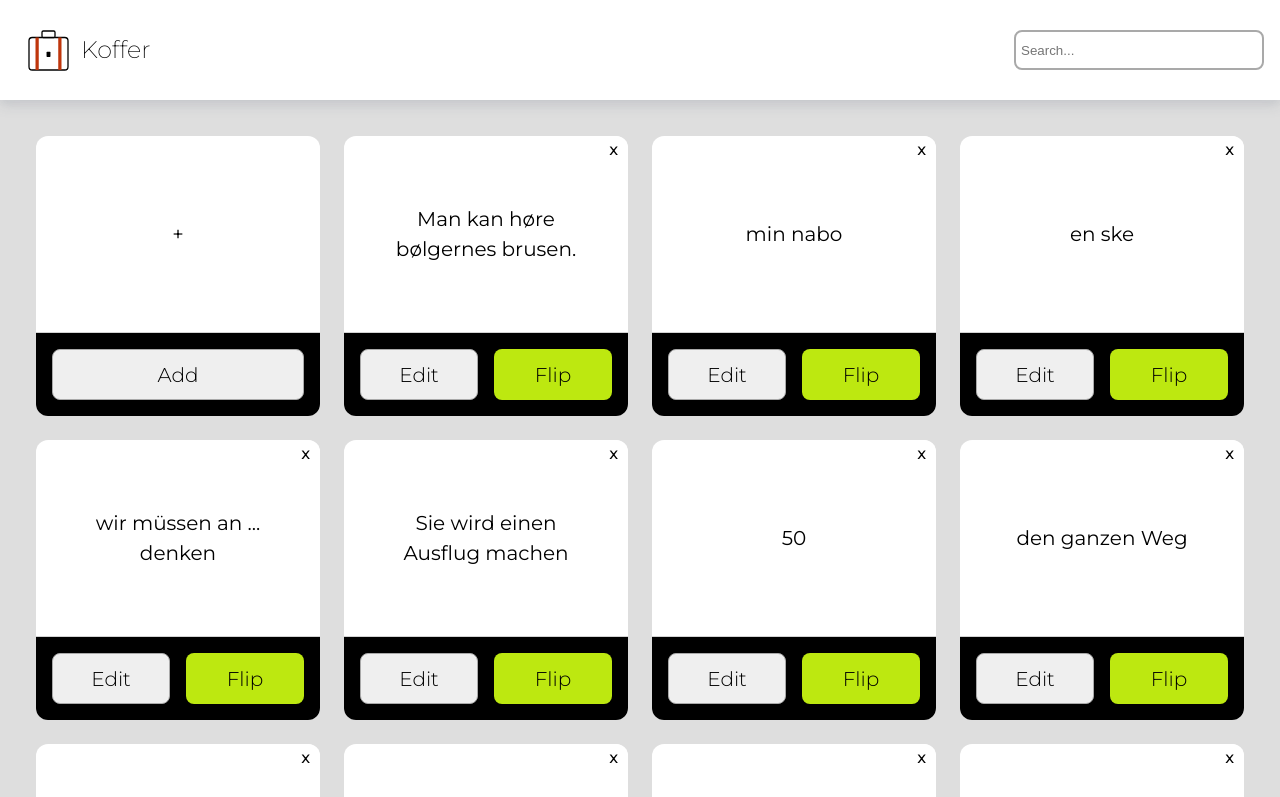
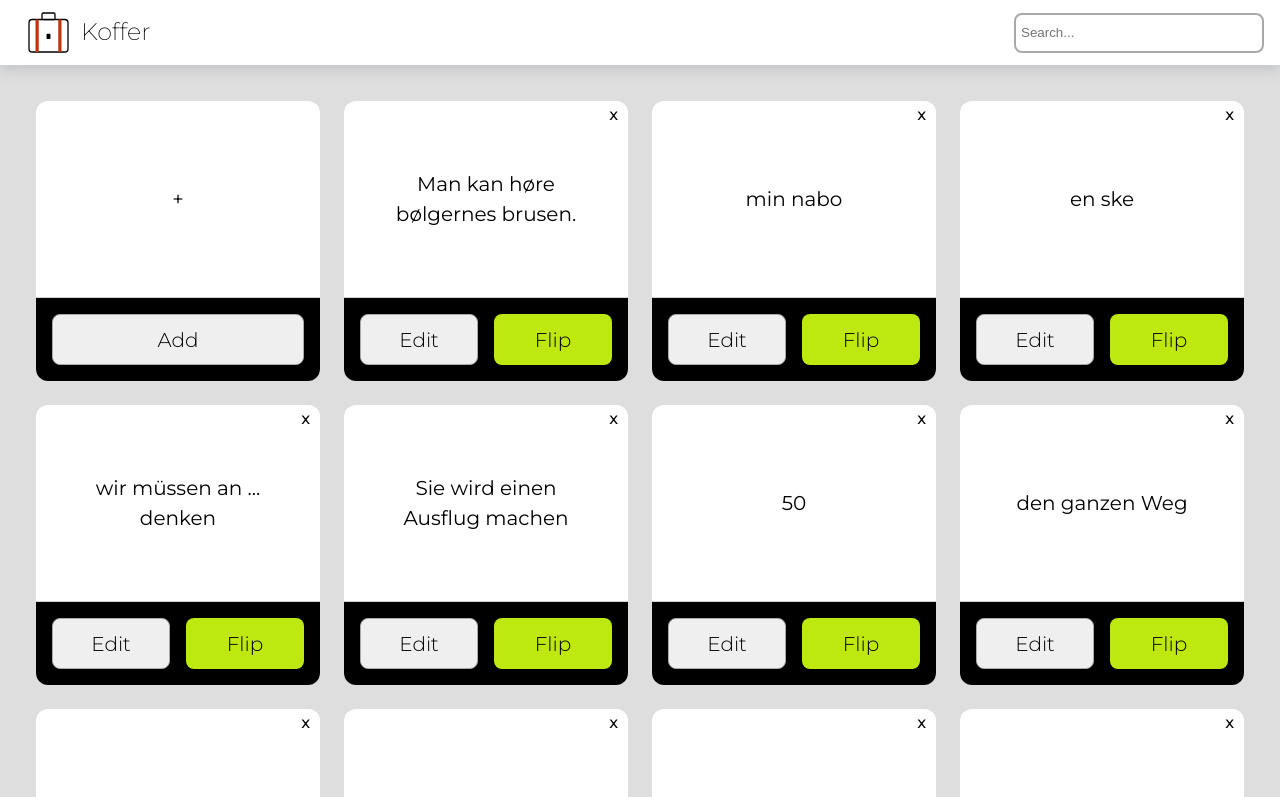
Before and after one commit to kayoken/koffer, a React (Vite) app: page / in a window 1280 px wide. Shown: the top 797 px of the page. Built offline with nearby package versions, Linux system fonts and the light colour scheme.

Commit message:
VB-3: styling

```diff
--- a/src/resources/german_danish.json
+++ b/src/resources/german_danish.json
@@ -218,7 +218,7 @@
   {
     "id": 28,
     "values": {
-      "de": "Hast Du Zeit am Montag?",
+      "de": "Hast Du Zeit am Samstag?",
       "dk": "Har du tid på lørdag?"
     },
     "related": []
--- a/src/styles/styles.css
+++ b/src/styles/styles.css
@@ -18,7 +18,7 @@ body {
   header {
     padding: 0 1rem;
     position: sticky;
-    height: 100px;
+    height: 65px;
     top: 0;
     width: 100%;
     display: flex;
```
